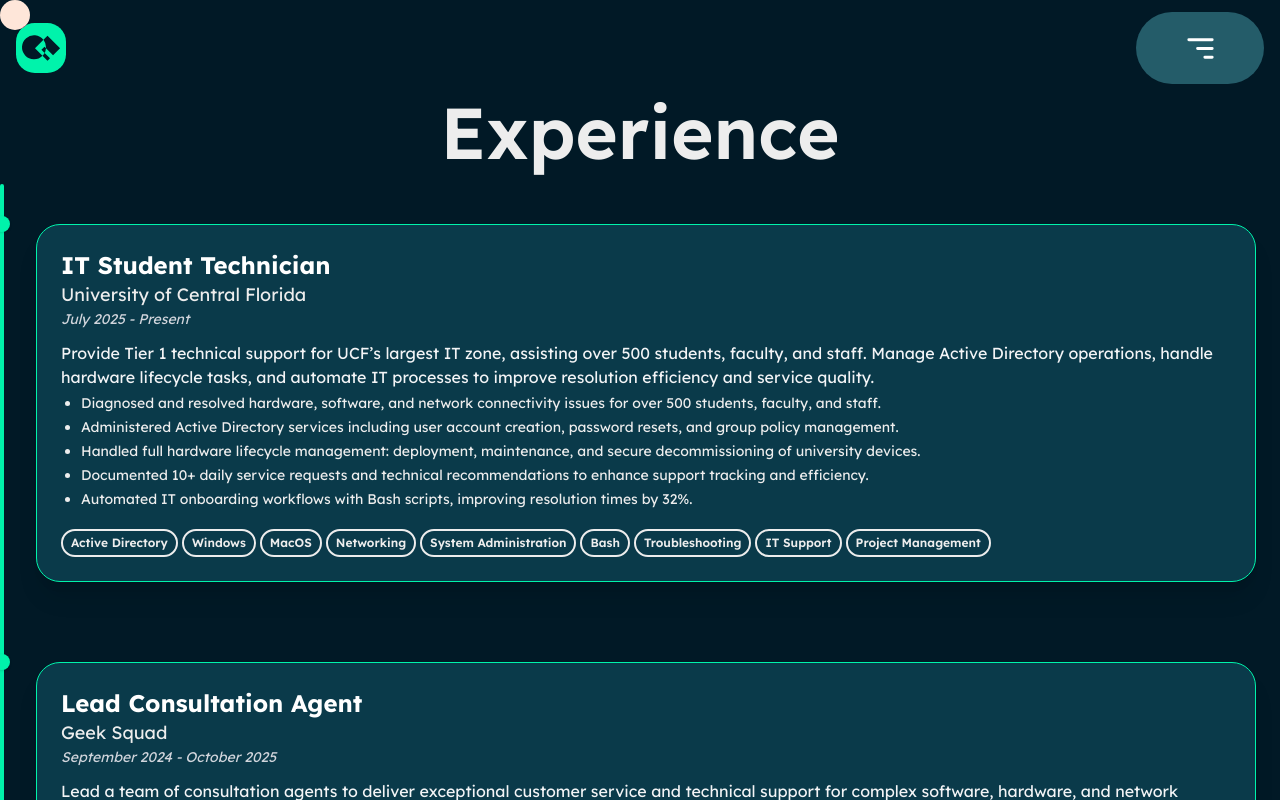
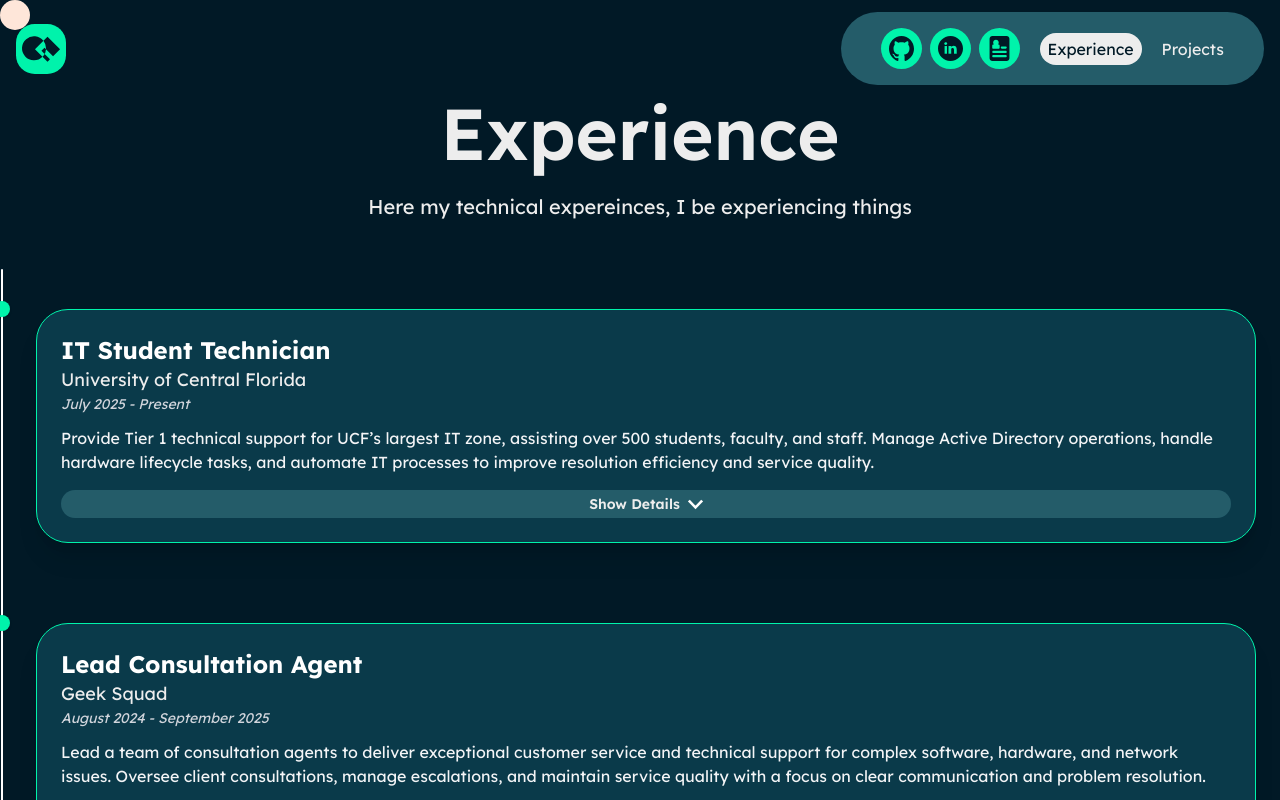
Before and after one commit to evans-christian2004/port, a Next.js app: page /experience in a window 1280 px wide. Shown: the top 800 px of the page. Built offline with nearby package versions, Linux system fonts and the light colour scheme.

Commit message:
added more entry animations

```diff
--- a/src/app/components/ui/ExperienceCard.tsx
+++ b/src/app/components/ui/ExperienceCard.tsx
@@ -1,38 +1,86 @@
-import { experience } from '@/app/data/experience'
-import React from 'react'
+"use client";
+
+import { experience } from "@/app/data/experience";
+import { AnimatePresence, motion } from "motion/react";
+import Image from "next/image";
+import React, { useState } from "react";
 
 type ExperienceCardProps = {
-    experience: experience,
-}
-const monthNames = ["January", "Febuary", "March", "April", "May", "June", "July", "September", "October", "November", "December",]
+  experience: experience;
+};
+
+const monthNames = [
+  "January","February","March","April","May","June","July","August","September","October","November","December",
+];
 
 const ExperienceCard = ({ experience }: ExperienceCardProps) => {
-    let dateRangeString = experience.endDate ?
-    `${monthNames[experience.startDate.getMonth()]} ${experience.startDate.getFullYear()} - ${monthNames[experience.endDate.getMonth()]} ${experience.endDate.getFullYear()}` :
-    `${monthNames[experience.startDate.getMonth()]} ${experience.startDate.getFullYear()} - Present`
+  const [open, setOpen] = useState(false);
+
+  const dateRangeString = experience.endDate
+    ? `${monthNames[experience.startDate.getMonth()]} ${experience.startDate.getFullYear()} -
+      ${monthNames[experience.endDate.getMonth()]} ${experience.endDate.getFullYear()}`
+
+    : `${monthNames[experience.startDate.getMonth()]} ${experience.startDate.getFullYear()} - Present`;
+
   return (
-    <article className="bg-[#0a3a4a] border border-primary-500 rounded-3xl shadow-xl p-6 mr-6">
+    <article className="bg-[#0a3a4a] border border-primary-500 rounded-4xl shadow-xl p-6 mr-6">
       <h3 className="text-2xl font-bold text-white">{experience.title}</h3>
       <p className="text-primary-300 text-lg">{experience.company}</p>
       <p className="text-sm text-gray-300 italic mb-3">{dateRangeString}</p>
       <p className="text-gray-100">{experience.description}</p>
-        <ul className='mx-4'>
+
+      <motion.button
+        type="button"
+        onClick={() => setOpen((prev) => !prev)}
+        className="mt-4 inline-flex bg-secondary-500 rounded-full w-full justify-center px-2 py-1 items-center gap-2 text-sm font-semibold text-primary-200 transition hover:text-white focus:outline-none"
+        aria-expanded={open}
+      >
+        {open ? "Hide Details" : "Show Details"}
+        <motion.span
+          initial={false}
+          animate={{ rotate: open ? 180 : 0 }}
+          transition={{ duration: 0.2, ease: "easeInOut" }}
+          className="inline-block text-lg"
+          aria-hidden
+        >
+          <Image alt="down arrow" src="/icons/arrow.svg" width={15} height={15}/>
+        </motion.span>
+      </motion.button>
+
+      <AnimatePresence initial={false}>
+        {open && (
+          <motion.div
+            key="details"
+            initial={{ height: 0, opacity: 0 }}
+            animate={{ height: "auto", opacity: 1 }}
+            exit={{ height: 0, opacity: 0 }}
+            transition={{ duration: 0.35, ease: "easeInOut" }}
+            className="overflow-hidden"
+          >
+            <div className="mt-4 space-y-5">
+              <ul className="mx-4">
                 {experience.responsibilities.map((text, index) => (
-                <li className='list-disc m-1 text-sm' key={index}>
+                  <li className="list-disc m-1 text-sm" key={index}>
                     <p>{text}</p>
                   </li>
                 ))}
               </ul>
-        <ul className='flex flex-wrap gap-1 mt-5'>
+              <ul className="flex flex-wrap gap-1">
                 {experience.tags.map((tag, index) => (
-                <li className='font-semibold text-xs sm:text-md py-1 px-2 rounded-full border-2' key={index}>
+                  <li
+                    className="font-semibold text-xs sm:text-md py-1 px-2 rounded-full border-2"
+                    key={index}
+                  >
                     <p>{tag}</p>
                   </li>
                 ))}
               </ul>
+            </div>
+          </motion.div>
+        )}
+      </AnimatePresence>
+    </article>
+  );
+};
 
-    </article>
-  )
-}
-
-export default ExperienceCard
+export default ExperienceCard;
--- a/src/app/experience/page.tsx
+++ b/src/app/experience/page.tsx
@@ -8,15 +8,30 @@
 export default function ExperienceSection() {
   const container: any = {
     hidden: {},
-    visible: { transition: { staggerChildren: 0.25 } },
+    visible: { transition: { staggerChildren: 0.20 } },
   };
   const seg: any = {
     hidden: { scaleY: 0 },
-    visible: { scaleY: 1, transition: { duration: 0.9, ease: "easeInOut" } },
+    visible: { scaleY: 1, transition: { duration: 0.6, ease: "easeInOut" } },
   };
   const item: any = {
     hidden: { opacity: 0, y: 48 },
-    visible: { opacity: 1, y: 0, transition: { duration: 0.6, ease: "easeOut" } },
+    visible: { opacity: 1, y: 0, transition: { duration: 0.3, ease: "easeOut" } },
+  };
+
+  const containerVariants = {
+    hidden: { opacity: 0 },
+    visible: {
+      opacity: 1,
+      transition: {
+        staggerChildren: 0.2, // controls delay between cards
+      },
+    },
+  };
+
+  const itemVariants: any = {
+    hidden: { opacity: 0, y: -25 },
+    visible: { opacity: 1, y: 0, transition: { duration: 0.4, ease: "easeOut" } },
   };
 
   /*
@@ -29,9 +44,26 @@
    */
   return (
     <section className="container mx-auto">
-      <h2 className="text-center text-5xl xl:text-7xl font-semibold mb-4">
-        Experience
-      </h2>
+      <motion.div
+            className="container mx-auto mb-12"
+            initial="hidden"
+            animate="visible"
+            variants={containerVariants}
+      >
+        <motion.h1
+          className="text-center text-3xl sm:text-5xl xl:text-7xl sm:mb-6 mb-3 font-semibold"
+          variants={itemVariants}
+        >
+          Experience
+        </motion.h1>
+
+        <motion.p
+          className="text-center px-6 sm:px-36 sm:text-xl text-sm sm:mb-8 mb-3"
+          variants={itemVariants}
+        >
+          Here my technical expereinces, I be experiencing things
+        </motion.p>
+      </motion.div>
 
       <motion.div
         initial="hidden"
@@ -53,7 +85,7 @@
                 <motion.div
                   variants={seg}
                   className={[
-                    "absolute left-0 right-0 mx-auto w-[4px] h-full bg-primary-500 origin-top",
+                    "absolute left-0 right-0 mx-auto w-[2px] h-full bg-white origin-top",
                     isFirst ? "rounded-t-full" : "",
                     isLast ? "rounded-b-full" : "",
                   ].join(" ")}
```
Lines whose indentation alone changed are shown as unchanged.
